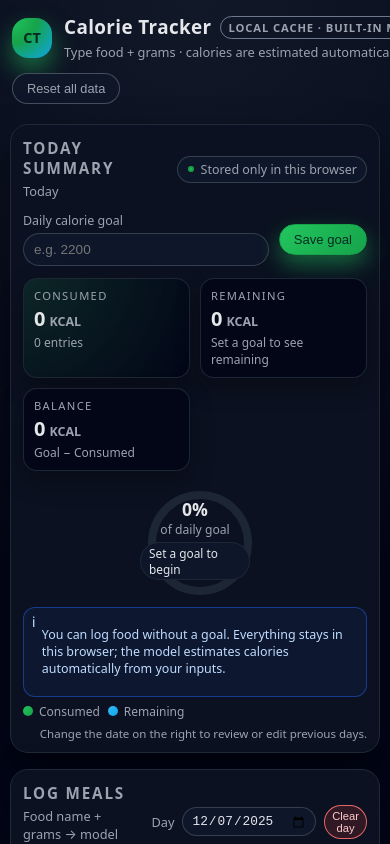
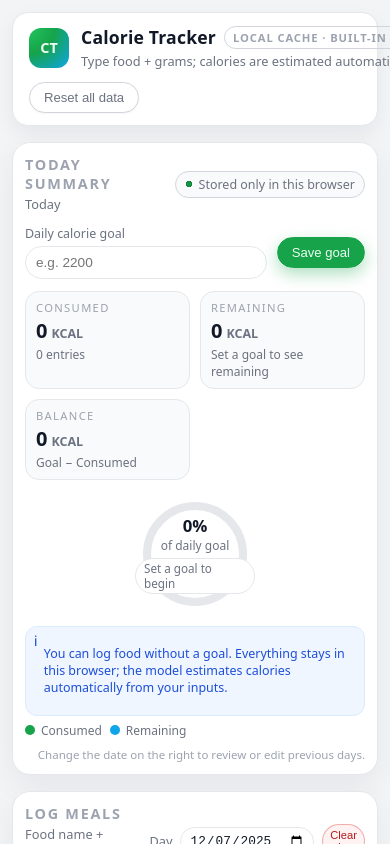
Before and after one commit to harshilarora250/calorietracker, a plain HTML site: page index.html in a window 390 px wide. Shown: the top 844 px of the page. Drawn offline with Linux system fonts and the light colour scheme.

Commit message:
Refactor styles and layout in index.html
Updated CSS variables and styles for improved design consistency and readability. Adjusted layout, colors, and hover effects across various components.

```diff
--- a/index.html
+++ b/index.html
@@ -7,21 +7,25 @@
 
   <style>
     :root {
-      --bg: #020617;
-      --bg-card: #0b1120;
-      --bg-soft: #020617;
-      --border-subtle: #1f2937;
-      --border-strong: #4b5563;
-      --accent: #22c55e;
-      --accent-soft: rgba(34, 197, 94, 0.14);
-      --danger: #ef4444;
-      --danger-soft: rgba(239, 68, 68, 0.16);
-      --text: #e5e7eb;
-      --text-muted: #9ca3af;
+      --bg-page: #f3f4f6;
+      --bg-header: #ffffff;
+      --bg-card: #ffffff;
+      --bg-soft: #f9fafb;
+      --border-subtle: #e5e7eb;
+      --border-strong: #d1d5db;
+      --accent: #16a34a;
+      --accent-soft: rgba(22, 163, 74, 0.12);
+      --accent-strong: rgba(22, 163, 74, 0.35);
+      --danger: #dc2626;
+      --danger-soft: rgba(220, 38, 38, 0.08);
+      --text-main: #111827;
+      --text-muted: #6b7280;
+      --text-soft: #9ca3af;
       --radius-lg: 18px;
       --radius-md: 10px;
-      --shadow-card: 0 18px 40px rgba(0, 0, 0, 0.45);
-      --shadow-soft: 0 10px 25px rgba(0, 0, 0, 0.3);
+      --shadow-soft: 0 10px 30px rgba(15, 23, 42, 0.08);
+      --shadow-header: 0 8px 20px rgba(15, 23, 42, 0.06);
+      --shadow-card: 0 10px 30px rgba(15, 23, 42, 0.06);
     }
 
     * {
@@ -33,16 +37,16 @@
       min-height: 100vh;
       font-family: system-ui, -apple-system, BlinkMacSystemFont, "SF Pro Text",
         "Segoe UI", sans-serif;
-      background: radial-gradient(circle at top, #111827 0, #020617 55%, #020617 100%);
-      color: var(--text);
+      background: var(--bg-page);
+      color: var(--text-main);
       display: flex;
       justify-content: center;
-      padding: 18px 14px;
+      padding: 16px;
     }
 
     .app {
       width: 100%;
-      max-width: 1100px;
+      max-width: 960px;
       display: flex;
       flex-direction: column;
       gap: 16px;
@@ -51,11 +55,15 @@
     /* HEADER */
 
     header {
+      background: var(--bg-header);
+      border-radius: 16px;
+      border: 1px solid var(--border-subtle);
+      box-shadow: var(--shadow-header);
+      padding: 12px 16px;
       display: flex;
       justify-content: space-between;
       align-items: center;
       gap: 12px;
-      padding: 2px 2px 4px;
     }
 
     .header-left {
@@ -68,15 +76,14 @@
     .logo {
       width: 40px;
       height: 40px;
-      border-radius: 16px;
+      border-radius: 12px;
       background: radial-gradient(circle at 0 0, #22c55e, #16a34a 45%, #0ea5e9 100%);
-      box-shadow: 0 12px 24px rgba(34, 197, 94, 0.5);
       display: flex;
       align-items: center;
       justify-content: center;
       font-weight: 700;
       font-size: 0.9rem;
-      color: #022c22;
+      color: #ecfdf3;
       flex-shrink: 0;
     }
 
@@ -89,8 +96,8 @@
 
     .title-block h1 {
       margin: 0;
-      font-size: 1.35rem;
-      letter-spacing: 0.02em;
+      font-size: 1.25rem;
+      letter-spacing: 0.01em;
       display: flex;
       gap: 8px;
       align-items: center;
@@ -99,10 +106,10 @@
 
     .badge {
       border-radius: 999px;
-      border: 1px solid rgba(148, 163, 184, 0.7);
+      border: 1px solid var(--border-strong);
       padding: 3px 8px;
       font-size: 0.7rem;
-      color: var(--text-muted);
+      color: var(--text-soft);
       text-transform: uppercase;
       letter-spacing: 0.08em;
     }
@@ -119,8 +126,8 @@
     .btn {
       border-radius: 999px;
       padding: 7px 14px;
-      border: none;
-      font-size: 0.8rem;
+      border: 1px solid transparent;
+      font-size: 0.82rem;
       font-weight: 500;
       cursor: pointer;
       display: inline-flex;
@@ -128,27 +135,31 @@
       justify-content: center;
       gap: 6px;
       white-space: nowrap;
-      transition: transform 0.1s ease, box-shadow 0.1s ease, background 0.15s ease,
-        border-color 0.15s ease;
+      transition: background 0.12s ease, border-color 0.12s ease,
+        transform 0.08s ease, box-shadow 0.08s ease, color 0.12s ease;
     }
 
     .btn-muted {
-      background: rgba(15, 23, 42, 0.95);
-      border: 1px solid rgba(75, 85, 99, 0.9);
+      background: #ffffff;
       color: var(--text-muted);
-      box-shadow: none;
+      border-color: var(--border-strong);
+      box-shadow: 0 1px 2px rgba(15, 23, 42, 0.04);
+    }
+
+    .btn-muted:hover {
+      background: var(--bg-soft);
     }
 
     .btn-muted:active {
-      transform: translateY(1px) scale(0.99);
-      box-shadow: 0 4px 10px rgba(15, 23, 42, 0.9);
+      transform: translateY(1px);
+      box-shadow: none;
     }
 
     /* LAYOUT */
 
     main {
       display: grid;
-      grid-template-columns: minmax(0, 1.1fr) minmax(0, 1.1fr);
+      grid-template-columns: 1.05fr 1.05fr;
       gap: 16px;
       align-items: flex-start;
     }
@@ -158,7 +169,7 @@
       border-radius: var(--radius-lg);
       border: 1px solid var(--border-subtle);
       box-shadow: var(--shadow-card);
-      padding: 16px 16px 14px;
+      padding: 14px 16px 14px;
     }
 
     .card-header {
@@ -172,15 +183,15 @@
     .card-header-main {
       display: flex;
       flex-direction: column;
-      gap: 4px;
+      gap: 2px;
     }
 
     .card-header-main h2 {
       margin: 0;
-      font-size: 0.95rem;
+      font-size: 0.9rem;
       text-transform: uppercase;
       letter-spacing: 0.12em;
-      color: var(--text-muted);
+      color: var(--text-soft);
     }
 
     .card-header-main span {
@@ -190,8 +201,8 @@
 
     .chip {
       border-radius: 999px;
-      border: 1px solid rgba(55, 65, 81, 0.95);
-      background: rgba(15, 23, 42, 0.98);
+      border: 1px solid var(--border-strong);
+      background: var(--bg-soft);
       padding: 4px 9px;
       display: inline-flex;
       align-items: center;
@@ -212,7 +223,7 @@
 
     .goal-row {
       display: grid;
-      grid-template-columns: minmax(0, 1.4fr) auto;
+      grid-template-columns: minmax(0, 1.5fr) auto;
       gap: 10px;
       align-items: center;
       margin-bottom: 12px;
@@ -234,12 +245,13 @@
       width: 100%;
       padding: 8px 10px;
       border-radius: 999px;
-      border: 1px solid rgba(55, 65, 81, 0.95);
-      background: rgba(15, 23, 42, 0.96);
-      color: var(--text);
+      border: 1px solid var(--border-subtle);
+      background: #ffffff;
+      color: var(--text-main);
       font-size: 0.85rem;
       outline: none;
-      transition: border 0.16s ease, box-shadow 0.16s ease, background 0.16s ease;
+      transition: border-color 0.12s ease, box-shadow 0.12s ease,
+        background 0.12s ease;
     }
 
     .field input:focus,
@@ -260,39 +272,37 @@
 
     .btn-primary {
       background: linear-gradient(135deg, var(--accent), #16a34a);
-      border: 1px solid #16a34a;
-      color: #022c22;
-      box-shadow: 0 10px 22px rgba(34, 197, 94, 0.45);
-      font-size: 0.82rem;
+      border-color: var(--accent);
+      color: #ecfdf3;
+      box-shadow: 0 6px 16px var(--accent-strong);
+    }
+
+    .btn-primary:hover {
+      filter: brightness(1.03);
     }
 
     .btn-primary:active {
-      transform: translateY(1px) scale(0.99);
-      box-shadow: 0 5px 12px rgba(34, 197, 94, 0.45);
+      transform: translateY(1px);
+      box-shadow: 0 3px 8px var(--accent-strong);
     }
 
     .stats-row {
       display: grid;
       grid-template-columns: repeat(3, minmax(0, 1fr));
       gap: 10px;
-      margin-bottom: 12px;
+      margin-bottom: 14px;
     }
 
     .stat {
       border-radius: 14px;
-      background: radial-gradient(circle at -10% -20%, var(--accent-soft), #020617);
-      border: 1px solid rgba(31, 41, 55, 0.95);
-      padding: 9px 10px;
-      box-shadow: var(--shadow-soft);
-    }
-
-    .stat.secondary {
-      background: #020617;
+      background: var(--bg-soft);
+      border: 1px solid var(--border-subtle);
+      padding: 8px 10px;
     }
 
     .stat-label {
       font-size: 0.7rem;
-      color: var(--text-muted);
+      color: var(--text-soft);
       text-transform: uppercase;
       letter-spacing: 0.12em;
       margin-bottom: 2px;
@@ -320,9 +330,8 @@
 
     .summary-layout {
       display: flex;
-      gap: 14px;
+      gap: 16px;
       align-items: center;
-      margin-top: 6px;
     }
 
     .ring {
@@ -337,7 +346,7 @@
     }
 
     .ring circle {
-      transition: stroke-dashoffset 0.3s ease;
+      transition: stroke-dashoffset 0.25s ease;
     }
 
     .ring-center {
@@ -351,22 +360,23 @@
     }
 
     .ring-percent {
-      font-size: 1.1rem;
+      font-size: 1.05rem;
       font-weight: 600;
     }
 
     .ring-label {
-      font-size: 0.76rem;
+      font-size: 0.75rem;
       color: var(--text-muted);
     }
 
     .ring-chip {
-      font-size: 0.74rem;
+      font-size: 0.73rem;
       border-radius: 999px;
       padding: 2px 8px;
       margin-top: 4px;
-      border: 1px solid rgba(31, 41, 55, 0.95);
-      background: rgba(15, 23, 42, 0.98);
+      border: 1px solid var(--border-subtle);
+      background: #ffffff;
+      color: var(--text-muted);
     }
 
     .info-stack {
@@ -391,15 +401,15 @@
     }
 
     .alert-info {
-      background: rgba(37, 99, 235, 0.08);
-      border: 1px solid rgba(37, 99, 235, 0.5);
-      color: #bfdbfe;
+      background: #eff6ff;
+      border: 1px solid #dbeafe;
+      color: #1d4ed8;
     }
 
     .alert-danger {
       background: var(--danger-soft);
-      border: 1px solid rgba(248, 113, 113, 0.9);
-      color: #fecaca;
+      border: 1px solid rgba(220, 38, 38, 0.25);
+      color: #b91c1c;
     }
 
     .legend-row {
@@ -424,17 +434,17 @@
     }
 
     .swatch-consumed {
-      background: radial-gradient(circle at top left, #22c55e, #16a34a);
+      background: #16a34a;
     }
 
     .swatch-remaining {
-      background: radial-gradient(circle at top left, #38bdf8, #0ea5e9);
+      background: #0ea5e9;
     }
 
     .footer-note {
       font-size: 0.72rem;
-      color: var(--text-muted);
-      margin-top: 6px;
+      color: var(--text-soft);
+      margin-top: 8px;
       text-align: right;
     }
 
@@ -457,12 +467,18 @@
 
     .date-picker input[type="date"] {
       border-radius: 999px;
-      border: 1px solid rgba(55, 65, 81, 0.95);
+      border: 1px solid var(--border-subtle);
       padding: 5px 8px;
-      background: rgba(15, 23, 42, 0.96);
-      color: var(--text);
+      background: #ffffff;
+      color: var(--text-main);
       font-size: 0.8rem;
       outline: none;
+      transition: border-color 0.12s ease, box-shadow 0.12s ease;
+    }
+
+    .date-picker input[type="date"]:focus {
+      border-color: var(--accent);
+      box-shadow: 0 0 0 1px var(--accent-soft);
     }
 
     .text-muted {
@@ -476,13 +492,13 @@
 
     .form-grid {
       display: grid;
-      grid-template-columns: minmax(0, 1.4fr) 1.1fr 0.9fr auto;
+      grid-template-columns: minmax(0, 1.5fr) 0.9fr 0.9fr auto;
       gap: 8px;
-      margin-bottom: 8px;
+      margin-bottom: 10px;
     }
 
     .divider {
-      border-top: 1px dashed rgba(55, 65, 81, 0.9);
+      border-top: 1px dashed var(--border-subtle);
       margin: 8px 0;
     }
 
@@ -495,14 +511,14 @@
 
     .entry {
       display: grid;
-      grid-template-columns: minmax(0, 1.7fr) 0.9fr auto;
+      grid-template-columns: minmax(0, 1.7fr) 0.8fr auto;
       gap: 6px;
       align-items: center;
       padding: 7px 9px;
       margin-bottom: 6px;
-      border-radius: 14px;
-      background: rgba(15, 23, 42, 0.98);
-      border: 1px solid rgba(30, 64, 175, 0.55);
+      border-radius: 12px;
+      background: var(--bg-soft);
+      border: 1px solid var(--border-subtle);
     }
 
     .entry-main {
@@ -522,7 +538,7 @@
 
     .entry-meta {
       font-size: 0.72rem;
-      color: var(--text-muted);
+      color: var(--text-soft);
       display: flex;
       flex-wrap: wrap;
       gap: 6px;
@@ -531,13 +547,14 @@
     .badge-pill {
       border-radius: 999px;
       padding: 1px 7px;
-      border: 1px solid rgba(148, 163, 184, 0.7);
+      border: 1px solid var(--border-subtle);
+      background: #ffffff;
       font-size: 0.7rem;
-      color: var(--text-muted);
+      color: var(--text-soft);
     }
 
     .entry-calories {
-      font-size: 0.92rem;
+      font-size: 0.9rem;
       font-weight: 600;
       text-align: right;
     }
@@ -551,25 +568,40 @@
     .btn-icon {
       border-radius: 999px;
       padding: 4px 7px;
-      border: 1px solid rgba(75, 85, 99, 0.95);
-      background: rgba(15, 23, 42, 0.98);
+      border: 1px solid var(--border-subtle);
+      background: #ffffff;
       color: var(--text-muted);
       font-size: 0.7rem;
       cursor: pointer;
       display: inline-flex;
       align-items: center;
       gap: 4px;
+      transition: background 0.12s ease, border-color 0.12s ease,
+        transform 0.08s ease, box-shadow 0.08s ease;
+    }
+
+    .btn-icon:hover {
+      background: var(--bg-soft);
+    }
+
+    .btn-icon:active {
+      transform: translateY(1px);
+      box-shadow: none;
     }
 
     .btn-danger {
-      background: var(--danger-soft);
-      border-color: rgba(248, 113, 113, 0.9);
-      color: #fecaca;
+      background: #fef2f2;
+      border-color: rgba(220, 38, 38, 0.35);
+      color: #b91c1c;
+    }
+
+    .btn-danger:hover {
+      background: #fee2e2;
     }
 
     .empty {
       font-size: 0.8rem;
-      color: var(--text-muted);
+      color: var(--text-soft);
       text-align: center;
       padding: 18px 8px 4px;
     }
@@ -579,7 +611,7 @@
     }
 
     .entries-list::-webkit-scrollbar-thumb {
-      background: rgba(75, 85, 99, 0.85);
+      background: #d1d5db;
       border-radius: 999px;
     }
 
@@ -589,15 +621,14 @@
       main {
         grid-template-columns: minmax(0, 1fr);
       }
-      .ring {
-        width: 110px;
-        height: 110px;
+      .summary-layout {
+        align-items: flex-start;
       }
     }
 
     @media (max-width: 640px) {
       body {
-        padding: 12px 10px;
+        padding: 12px;
       }
 
       header {
@@ -606,16 +637,17 @@
       }
 
       .title-block h1 {
-        font-size: 1.18rem;
+        font-size: 1.1rem;
       }
 
       .card {
-        padding: 13px 12px 11px;
+        padding: 12px 12px 12px;
       }
 
       .summary-layout {
         flex-direction: column;
         align-items: stretch;
+        gap: 12px;
       }
 
       .ring {
@@ -627,7 +659,7 @@
       }
 
       .form-grid {
-        grid-template-columns: minmax(0, 1.2fr) 1.1fr;
+        grid-template-columns: minmax(0, 1.4fr) 0.9fr;
         grid-template-rows: auto auto;
       }
 
@@ -646,7 +678,7 @@
       }
 
       .entry {
-        grid-template-columns: minmax(0, 1.5fr) 0.9fr;
+        grid-template-columns: minmax(0, 1.6fr) 0.8fr;
         grid-template-rows: auto auto;
       }
 
@@ -667,7 +699,7 @@
             Calorie Tracker
             <span class="badge">Local cache · Built-in model</span>
           </h1>
-          <p>Type food + grams · calories are estimated automatically.</p>
+          <p>Type food + grams; calories are estimated automatically.</p>
         </div>
       </div>
       <button id="resetAllBtn" class="btn btn-muted" type="button">
@@ -708,7 +740,7 @@
             </div>
             <div class="stat-sub" id="statConsumedCount">0 entries</div>
           </div>
-          <div class="stat secondary">
+          <div class="stat">
             <div class="stat-label">Remaining</div>
             <div class="stat-value">
               <span id="statRemaining">0</span>
@@ -716,7 +748,7 @@
             </div>
             <div class="stat-sub" id="statRemainingHint">Set a goal to see remaining</div>
           </div>
-          <div class="stat secondary">
+          <div class="stat">
             <div class="stat-label">Balance</div>
             <div class="stat-value">
               <span id="statBalance">0</span>
@@ -731,16 +763,15 @@
             <svg width="120" height="120">
               <defs>
                 <linearGradient id="ringGradient" x1="0%" y1="0%" x2="100%" y2="100%">
-                  <stop offset="0%" stop-color="#22c55e" />
-                  <stop offset="50%" stop-color="#16a34a" />
-                  <stop offset="100%" stop-color="#38bdf8" />
+                  <stop offset="0%" stop-color="#16a34a" />
+                  <stop offset="100%" stop-color="#0ea5e9" />
                 </linearGradient>
               </defs>
               <circle
                 cx="60"
                 cy="60"
                 r="48"
-                stroke="rgba(31,41,55,0.9)"
+                stroke="#e5e7eb"
                 stroke-width="8"
                 fill="none"
               ></circle>
@@ -768,7 +799,7 @@
             <div class="alert alert-info">
               <div class="alert-icon">ℹ</div>
               <p id="infoText">
-                Everything (goal and entries) is stored in <strong>localStorage</strong>.
+                Goal and entries are cached in <strong>localStorage</strong>.
                 Calories are estimated on-device by a small rule-based model.
               </p>
             </div>
@@ -904,8 +935,6 @@
 
       const data = loadData();
 
-      /* DOM ELEMENTS */
-
       const dailyGoalInput = document.getElementById("dailyGoal");
       const saveGoalBtn = document.getElementById("saveGoalBtn");
       const resetAllBtn = document.getElementById("resetAllBtn");
@@ -940,8 +969,6 @@
 
       const circleRadius = 48;
       const circleCircumference = 2 * Math.PI * circleRadius;
-
-      /* DATES */
 
       function todayISO() {
         const d = new Date();
@@ -978,15 +1005,12 @@
         return datePickerEl.value || todayISO();
       }
 
-      /* SIMPLE CALORIE MODEL */
-
-      // Typical kcal per 100 g for categories (approximate, from common nutrition data).
       const CATEGORY_PER100 = {
         fruit: 60,
         vegetable: 30,
         lean_protein: 165,
         fatty_protein: 250,
-        starch: 140, // rice/pasta/potato average
+        starch: 140,
         bread: 250,
         snack_sweet: 430,
         snack_savory: 540,
@@ -997,7 +1021,6 @@
         drink_zero: 1,
       };
 
-      // Keyword-based overrides (per 100 g), small on-device “model”.
       const KEYWORD_MODEL = [
         { words: ["banana"], per100: 89, basis: "banana (per 100 g)" },
         { words: ["apple"], per100: 52, basis: "apple (per 100 g)" },
@@ -1046,7 +1069,7 @@
         if (t.match(/peanut|almond|walnut|cashew|nut/)) return "nuts";
         if (t.match(/juice|soda|cola|coke|sprite|fanta|energy drink/)) return "drink_sugary";
         if (t.match(/diet|zero sugar|zero-cal|zero cal/)) return "drink_zero";
-        return "fast_food"; // fallback generic mixed meal
+        return "fast_food";
       }
 
       function estimateCalories(name, grams, userCategory) {
@@ -1075,7 +1098,7 @@
           per100 = CATEGORY_PER100[category];
           basis = "category: " + category.replace("_", " ");
         } else {
-          per100 = 220; // very generic mixed-meal fallback
+          per100 = 220;
           basis = "generic mixed meal";
         }
 
@@ -1087,8 +1110,6 @@
           basis,
         };
       }
-
-      /* ENTRIES / STATS */
 
       function getEntriesForDate(dateStr) {
         return data.entries.filter((e) => e.date === dateStr);
@@ -1292,8 +1313,6 @@
         renderEntries(dateStr);
       }
 
-      /* INIT / EVENTS */
-
       function init() {
         const today = todayISO();
         setCurrentDate(today);
```
